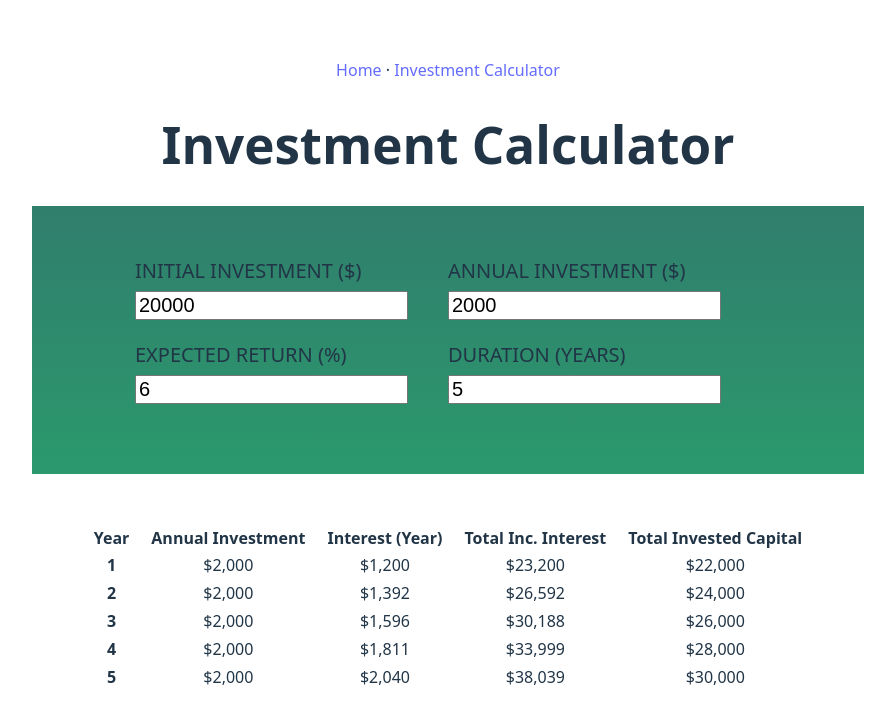
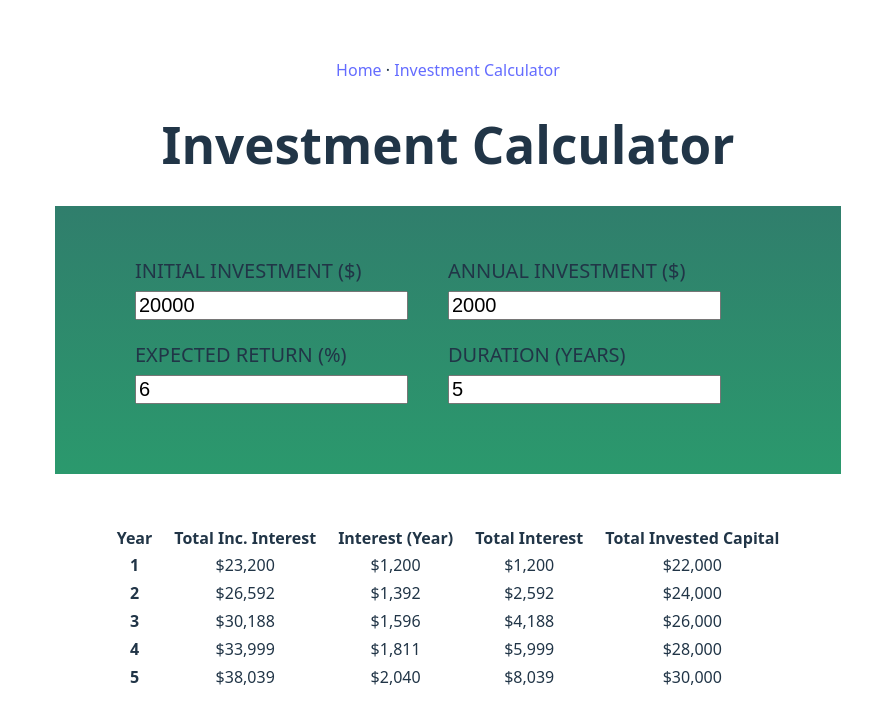
Before and after one commit to 0xadri/ima-kokode, a React (Vite) app: page /InvestmentCalculator in a window 1280 px wide. Shown: the top 724 px of the page, without its empty margins (192-1087 px from the left). Built offline with nearby package versions, Linux system fonts and the light colour scheme.

Commit message:
Fix Table Data

```diff
--- a/src/components/InvestmentReturns.jsx
+++ b/src/components/InvestmentReturns.jsx
@@ -30,13 +30,13 @@ const InvestmentReturns = ({ invParams }) => {
                 Year
               </th>
               <th scope="col" className="inv-returns-th">
-                Annual Investment
+                Total Inc. Interest
               </th>
               <th scope="col" className="inv-returns-th">
                 Interest (Year)
               </th>
               <th scope="col" className="inv-returns-th">
-                Total Inc. Interest
+                Total Interest
               </th>
               <th scope="col" className="inv-returns-th">
                 Total Invested Capital
@@ -44,12 +44,17 @@ const InvestmentReturns = ({ invParams }) => {
             </tr>
           </thead>
           <tbody>
-            {results.map((yearData, index) => (
+            {results.map((yearData, index) => {
+              const totalInterest =
+                yearData.valueEndOfYear -
+                yearData.annualInvestment * yearData.year -
+                initialInvestment;
+              return (
                 <tr key={index}>
                   <th scope="row">{yearData.year}</th>
-                <td>{formatter.format(yearData.annualInvestment)}</td>
+                  <td>{formatter.format(yearData.valueEndOfYear)}</td>
                   <td>{formatter.format(yearData.interest)}</td>
-                <td>{formatter.format(yearData.valueEndOfYear)}</td>
+                  <td>{formatter.format(totalInterest)}</td>
                   <td>
                     {formatter.format(
                       initialInvestment +
@@ -57,7 +62,8 @@ const InvestmentReturns = ({ invParams }) => {
                     )}
                   </td>
                 </tr>
-            ))}
+              );
+            })}
           </tbody>
         </table>
       )}
```
Lines whose indentation alone changed are shown as unchanged.
